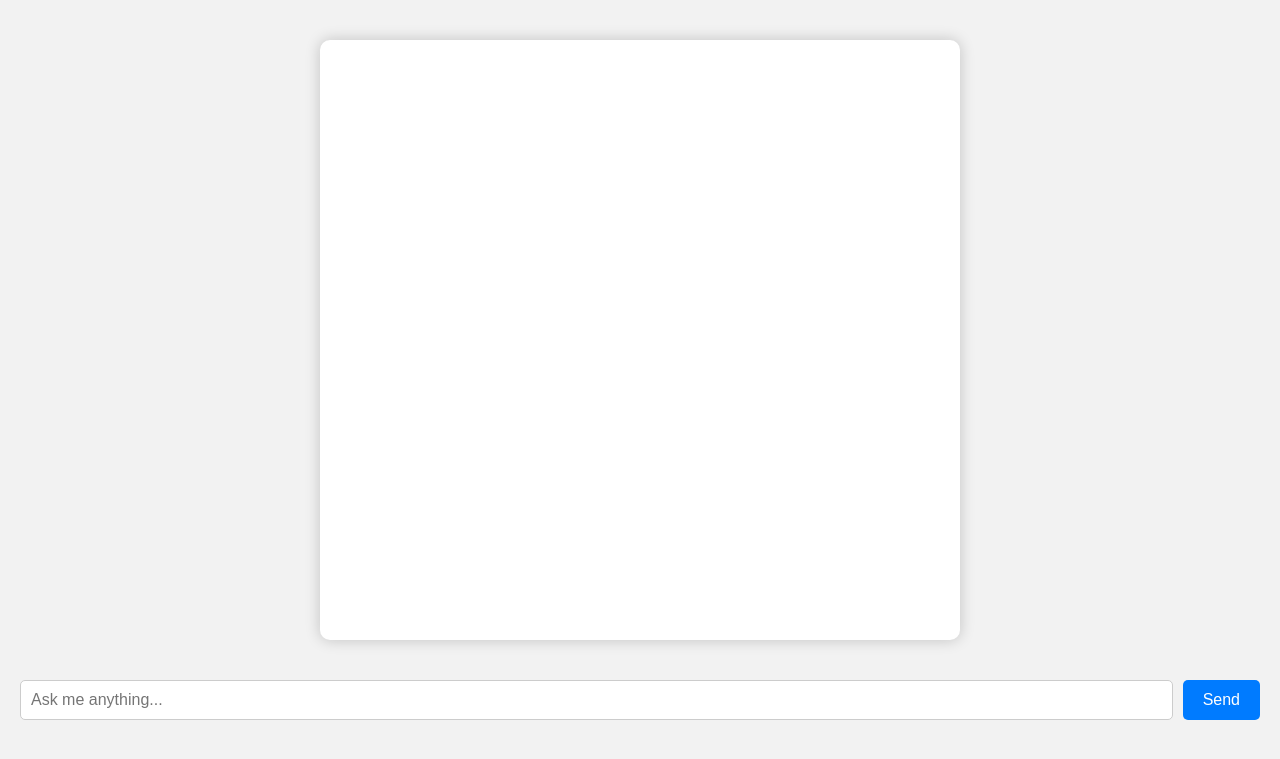
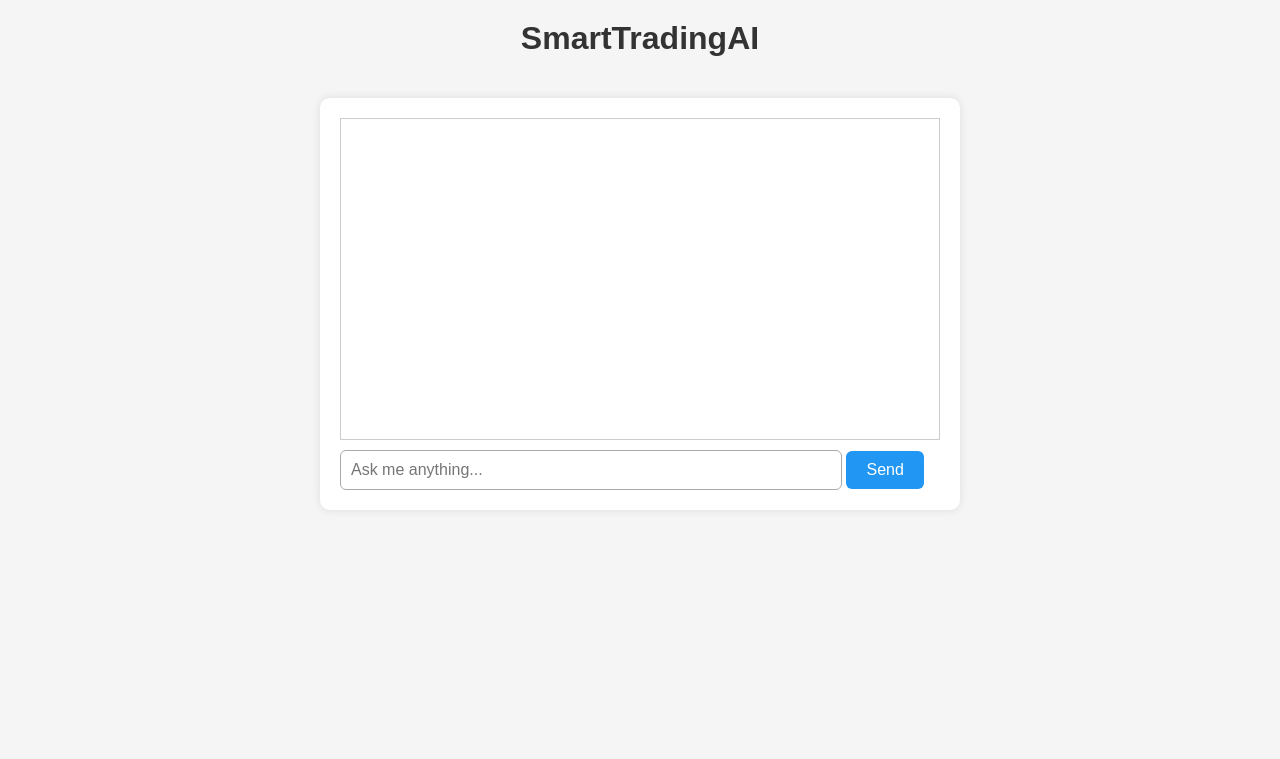
Before and after one commit to SmarttradingAI/smart-trading-ai, a Flask app: page / in a window 1280 px wide. Shown: the top 759 px of the page. Run offline with Flask 3, Linux system fonts and the light colour scheme.

```diff
--- a/templates/index.html
+++ b/templates/index.html
@@ -7,116 +7,85 @@
   <style>
     body {
       font-family: Arial, sans-serif;
-      background-color: #f2f2f2;
+      background-color: #f5f5f5;
       margin: 0;
       padding: 0;
+      display: flex;
+      flex-direction: column;
+      align-items: center;
+    }
+
+    h1 {
+      margin-top: 20px;
+      color: #333;
     }
 
     #chat-container {
-      width: 100%;
+      margin-top: 20px;
+      width: 90%;
       max-width: 600px;
-      margin: 40px auto;
       background-color: #fff;
       border-radius: 10px;
-      box-shadow: 0 0 15px rgba(0,0,0,0.2);
+      box-shadow: 0 0 10px rgba(0,0,0,0.1);
       padding: 20px;
-      height: 70vh;
-      overflow-y: auto;
     }
 
-    .message {
-      margin: 10px 0;
-      padding: 10px 15px;
-      border-radius: 6px;
+    #chat-box {
+      height: 300px;
+      overflow-y: auto;
+      border: 1px solid #ccc;
+      padding: 10px;
+      margin-bottom: 10px;
     }
 
-    .user {
-      background-color: #d0f0fd;
-      text-align: right;
+    .user-message {
+      color: #000;
+      background: #e1f5fe;
+      padding: 5px 10px;
+      border-radius: 6px;
+      margin-bottom: 5px;
     }
 
-    .ai {
-      background-color: #e9e9e9;
-      text-align: left;
+    .ai-message {
+      color: #000;
+      background: #fce4ec;
+      padding: 5px 10px;
+      border-radius: 6px;
+      margin-bottom: 5px;
     }
 
-    #input-container {
-      display: flex;
-      justify-content: center;
-      margin-top: 10px;
-      padding: 0 20px;
+    #user-input {
+      width: 80%;
+      padding: 10px;
+      border: 1px solid #aaa;
+      border-radius: 6px;
+      font-size: 16px;
     }
 
-    #message-input {
-      flex-grow: 1;
-      padding: 10px;
+    #send-button {
+      padding: 10px 20px;
+      background-color: #2196F3;
+      color: white;
+      border: none;
+      border-radius: 6px;
+      cursor: pointer;
       font-size: 16px;
-      border-radius: 5px;
-      border: 1px solid #ccc;
     }
 
-    #send-btn {
-      padding: 10px 20px;
-      font-size: 16px;
-      margin-left: 10px;
-      background-color: #007bff;
-      color: white;
-      border: none;
-      border-radius: 5px;
-      cursor: pointer;
-    }
-
-    #send-btn:hover {
-      background-color: #0056b3;
+    #send-button:hover {
+      background-color: #1976D2;
     }
   </style>
 </head>
 <body>
-  <div id="chat-container"></div>
-
-  <div id="input-container">
-    <input type="text" id="message-input" placeholder="Ask me anything..." />
-    <button id="send-btn">Send</button>
+  <h1>SmartTradingAI</h1>
+  <div id="chat-container">
+    <div id="chat-box"></div>
+    <input type="text" id="user-input" placeholder="Ask me anything..." />
+    <button id="send-button">Send</button>
   </div>
 
-  <script>
-    const chatContainer = document.getElementById('chat-container');
-    const input = document.getElementById('message-input');
-    const sendBtn = document.getElementById('send-btn');
-
-    function appendMessage(text, sender) {
-      const messageDiv = document.createElement('div');
-      messageDiv.classList.add('message', sender);
-      messageDiv.textContent = text;
-      chatContainer.appendChild(messageDiv);
-      chatContainer.scrollTop = chatContainer.scrollHeight;
-    }
-
-    async function sendMessage() {
-      const userMessage = input.value.trim();
-      if (!userMessage) return;
-
-      appendMessage(userMessage, 'user');
-      input.value = '';
-
-      try {
-        const response = await fetch('http://127.0.0.1:5000/api', {
-          method: 'POST',
-          headers: { 'Content-Type': 'application/json' },
-          body: JSON.stringify({ message: userMessage })
-        });
-
-        const data = await response.json();
-        appendMessage(data.reply, 'ai');
-      } catch (error) {
-        appendMessage("Error connecting to server.", 'ai');
-      }
-    }
-
-    sendBtn.addEventListener('click', sendMessage);
-    input.addEventListener('keypress', (e) => {
-      if (e.key === 'Enter') sendMessage();
-    });
-  </script>
+  <!-- ✅ Load JavaScript from static folder -->
+  <script src="{{ url_for('static', filename='script.js') }}"></script>
 </body>
 </html>
```
Also changed, not shown: static/script.js (added, +33 -0 lines).
